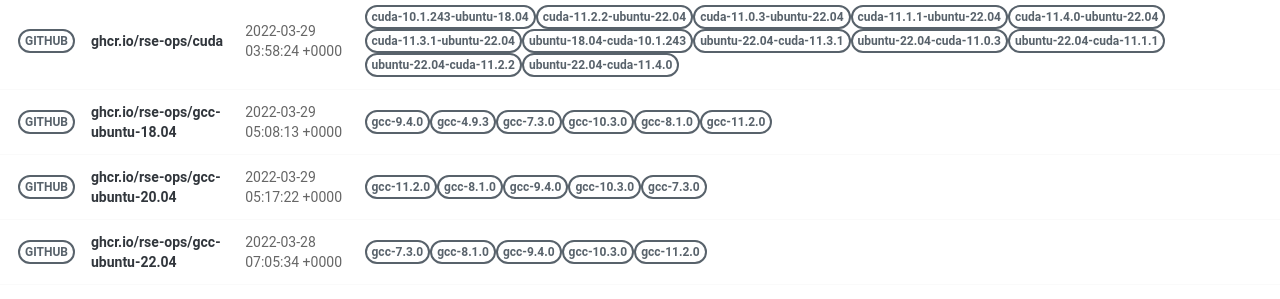
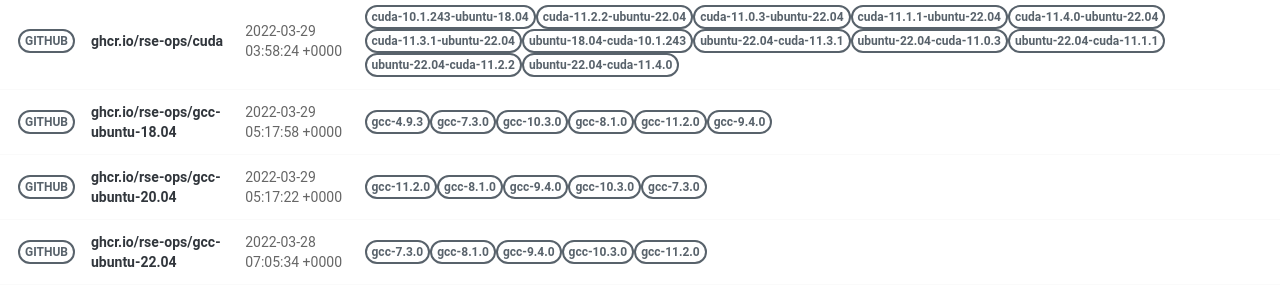
Before and after one commit to rse-ops/docker-images, a Jekyll site: the page built from pages/index.md, in a window 1280 px wide. Shown: the part 502-801 px from the top of the page. Built offline with Jekyll 4.4.1, drawn with Linux system fonts in a browser that asks for light colours; nearby versions of some CDN libraries.

Commit message:
Automated push to update library 2022-03-29

```diff
--- a/_library/ghcr.io-rse-ops-gcc-ubuntu-18.04.md
+++ b/_library/ghcr.io-rse-ops-gcc-ubuntu-18.04.md
@@ -1,14 +1,11 @@
 ---
 layout: container
 name: ghcr.io/rse-ops/gcc-ubuntu-18.04
-updated_at: 2022-03-29 05:08:13.656514
+updated_at: 2022-03-29 05:17:58.164964
 
 
 container_url: https://github.com/orgs/rse-ops/packages/container/package/gcc-ubuntu-18.04
 versions:
- - tag: gcc-9.4.0
-   dockerfile: https://github.com/rse-ops/docker-images/blob/main/ubuntu/gcc/Dockerfile
-   manifest: https://crane.ggcr.dev/manifest/ghcr.io/rse-ops/gcc-ubuntu-18.04:gcc-9.4.0
  - tag: gcc-4.9.3
    dockerfile: https://github.com/rse-ops/docker-images/blob/main/ubuntu/gcc/Dockerfile
    manifest: https://crane.ggcr.dev/manifest/ghcr.io/rse-ops/gcc-ubuntu-18.04:gcc-4.9.3
```
Also changed, not shown: other parts of _library/ghcr.io-rse-ops-gcc-ubuntu-18.04.md (+3 -0 lines).
